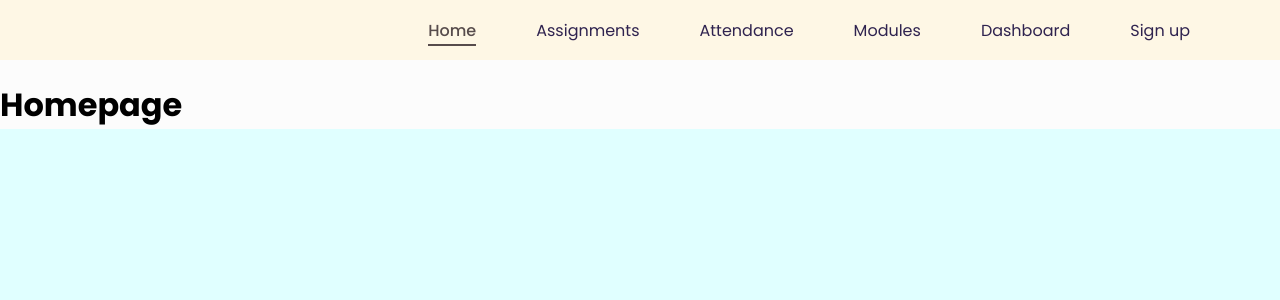
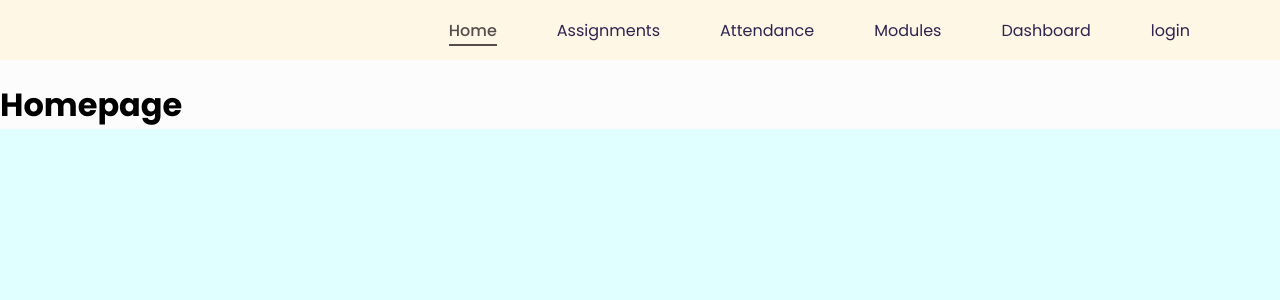
Before and after one commit to emjkenz/Tutoriffic, a React (Create React App) app in the folder client/: page / in a window 1280 px wide. Shown: the top 300 px of the page. Built offline with nearby package versions, Linux system fonts and the light colour scheme.

Commit message:
added the login and sign up routes

```diff
--- a/client/src/App.js
+++ b/client/src/App.js
@@ -4,7 +4,10 @@
 import Dashboard from "./pages/Dashboard";
 import Navbar from "./components/nav";
 import NotFound from "./pages/NotFound";
-import Homepage from "./pages/Homepage";
+import Homepage from "./pages/homepage";
+import Login from "./pages/login";
+import Signup from "./pages/signup";
+
 const client = new ApolloClient({
   uri: "/graphql",
   cache: new InMemoryCache(),
@@ -19,6 +22,7 @@
           <Routes>
             <Route path="/" element={<Homepage />} />;
             <Route path="/Dashboard" element={<Dashboard />} />
+            <Route path="/Login" element={<Login />} />
             <Route path="*" element={<NotFound />} />
           </Routes>
         </div>
--- a/client/src/components/nav.jsx
+++ b/client/src/components/nav.jsx
@@ -34,8 +34,9 @@
               <NavLink to="/Dashboard">Dashboard</NavLink>
             </li>
             <li>
-              <NavLink to="/Sign-up">Sign up</NavLink>
+              <NavLink to="/Login">login</NavLink>
             </li>
+
           </ul>
         </div>
       </div>
```
